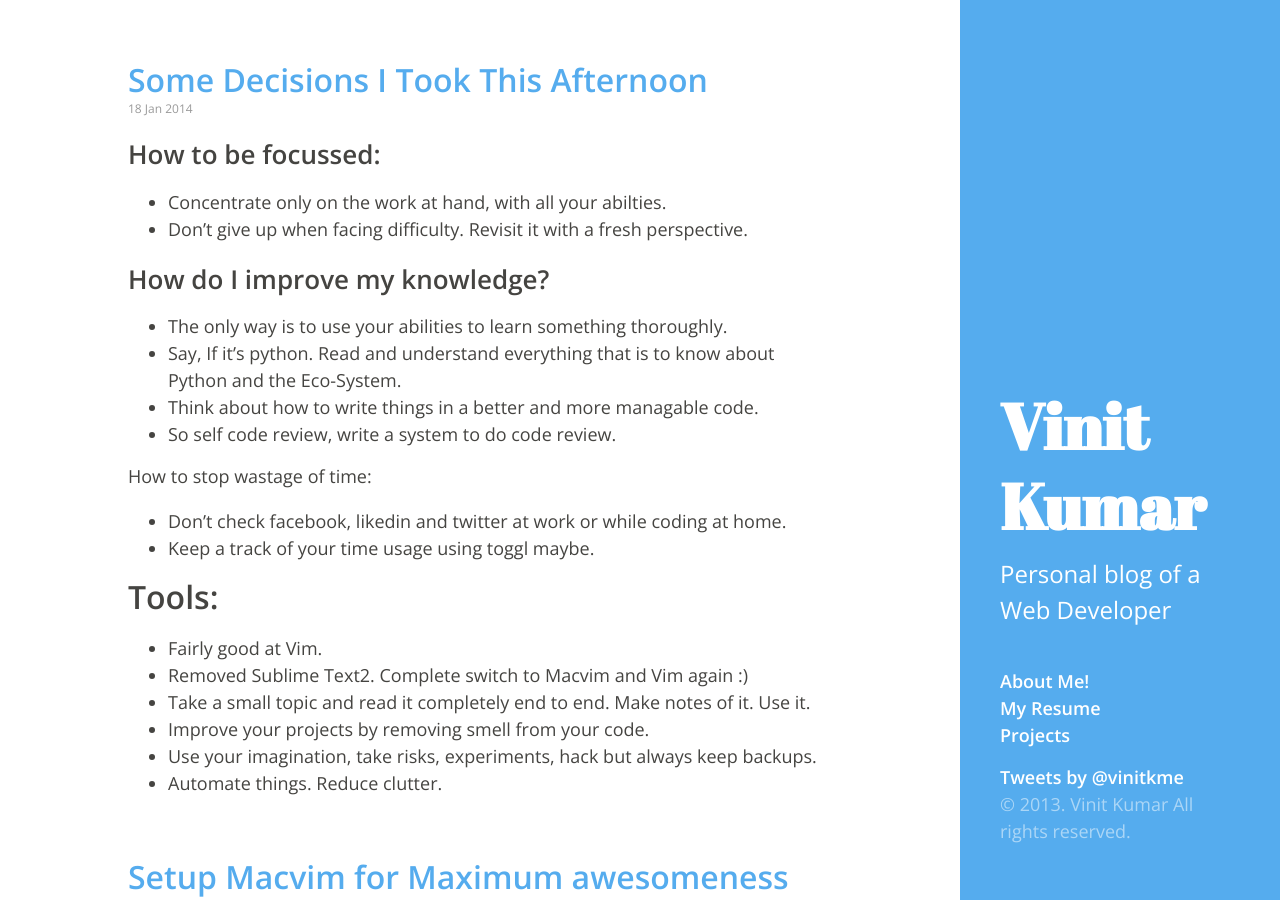
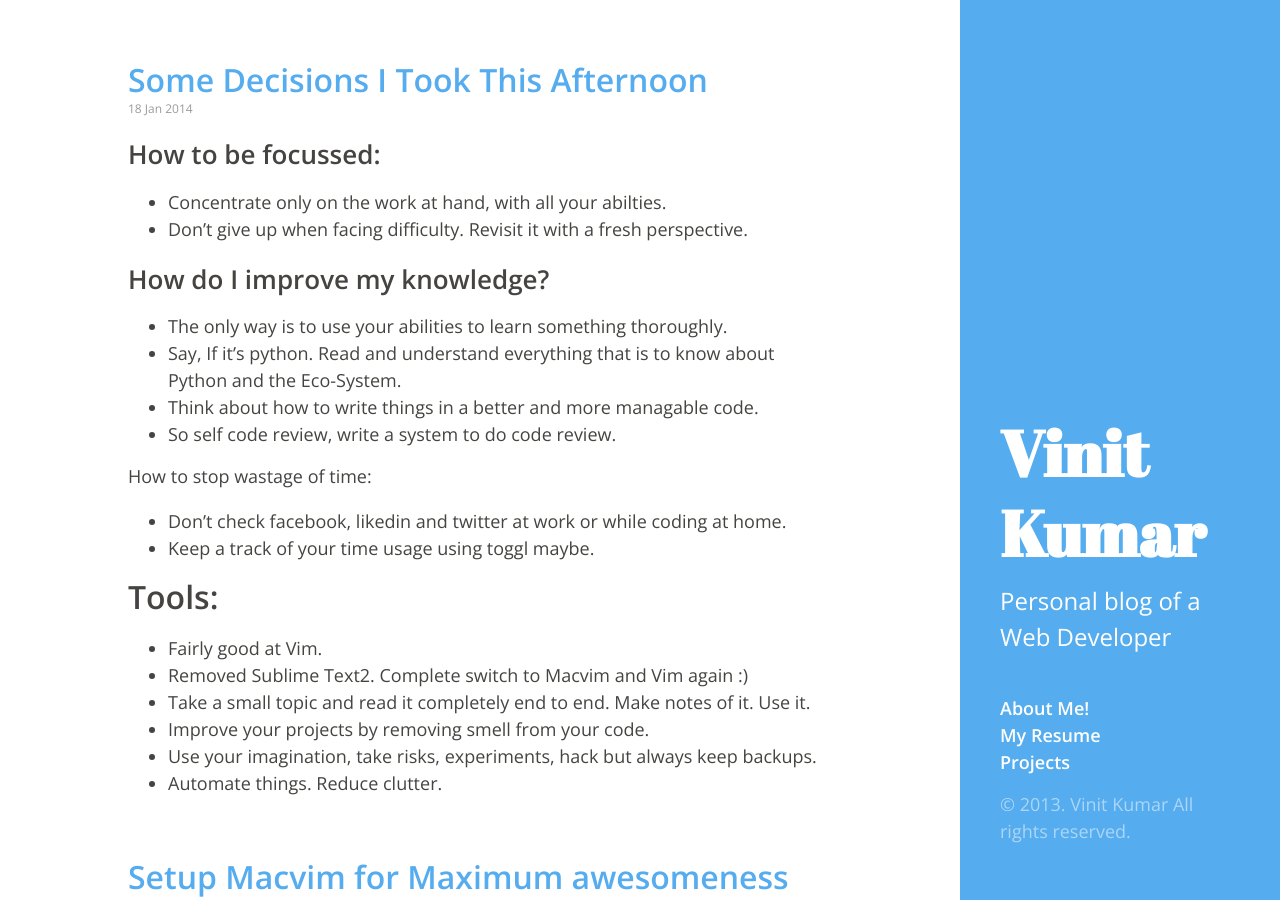
Before and after one commit to vinitkumar/vinitkumar.github.com, a Jekyll site: the page built from index.html, in a window 1280 px wide and 900 px high. Built offline with Jekyll 4.4.1, drawn with Linux system fonts in a browser that asks for light colours; Markdown is read by kramdown in place of the engine named in the settings; the list of posts is cut into pages by our own code; comment, search, counter and statistics services are not loaded.

Commit message:
remove twitter

```diff
--- a/_layouts/default.html
+++ b/_layouts/default.html
@@ -22,8 +22,6 @@
               <a href="https://github.com/vinitkumar">Projects</a>
             </li>
           </ul>
-          <a class="twitter-timeline" href="https://twitter.com/vinitkme" data-widget-id="307458867594395648">Tweets by @vinitkme</a>
-          <script>!function(d,s,id){var js,fjs=d.getElementsByTagName(s)[0],p=/^http:/.test(d.location)?'http':'https';if(!d.getElementById(id)){js=d.createElement(s);js.id=id;js.src=p+"://platform.twitter.com/widgets.js";fjs.parentNode.insertBefore(js,fjs);}}(document,"script","twitter-wjs");</script>
 
           <p>&copy; 2013. {{ site.author.name }} All rights reserved.</p>
         </div>
```
